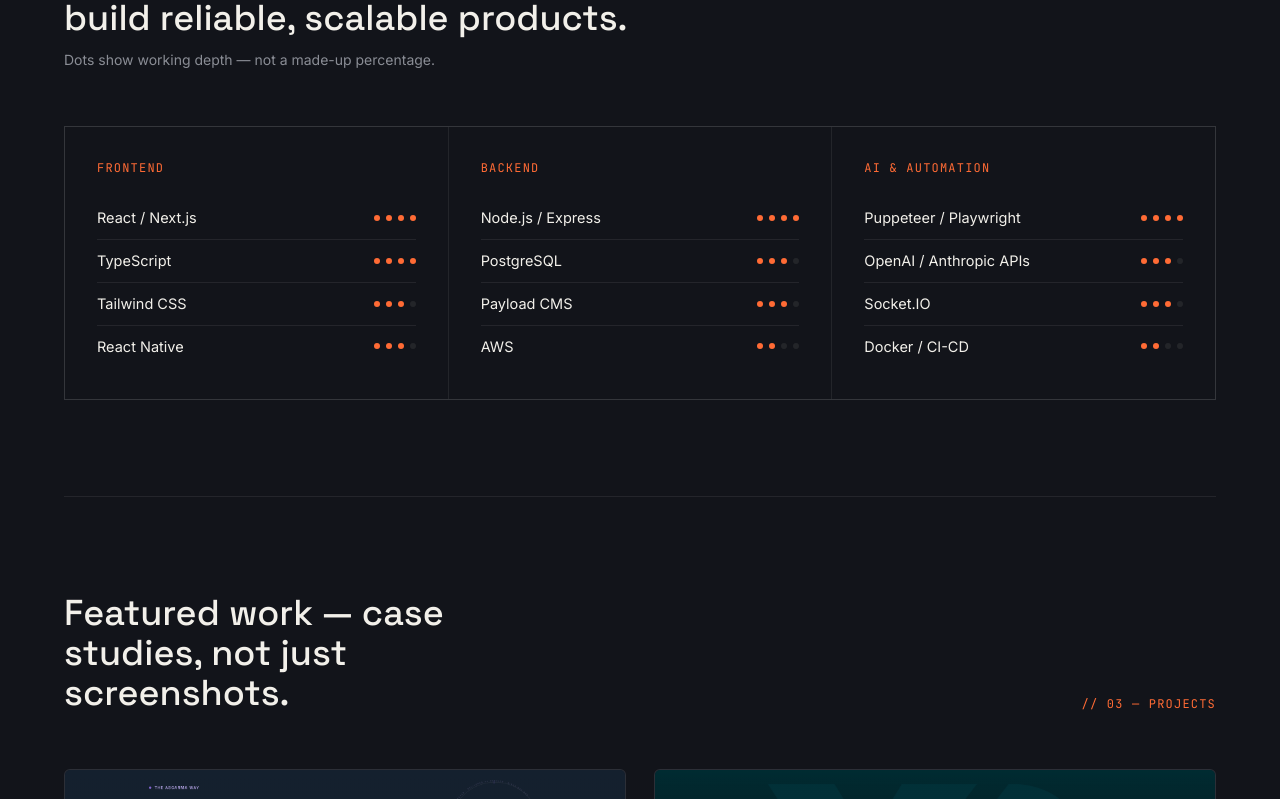
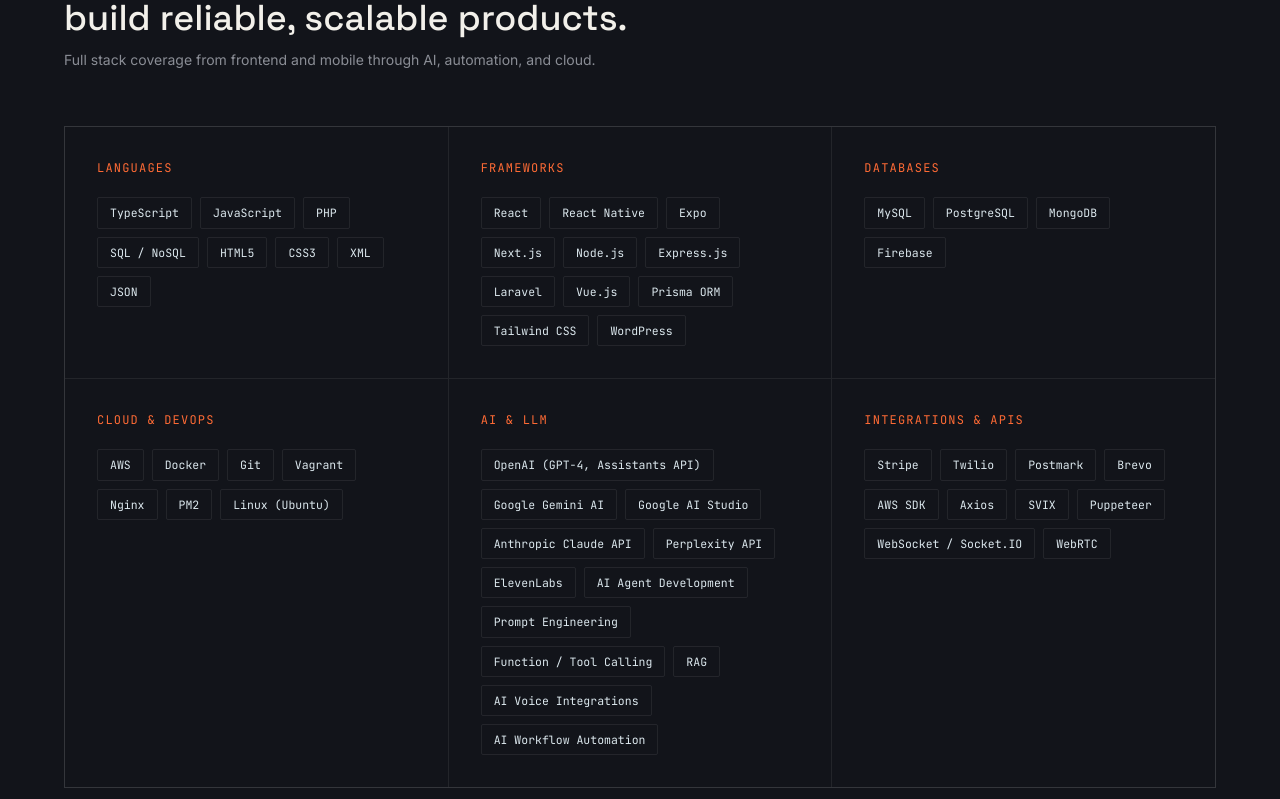
Before and after one commit to MurdoCodes/MurdoCodes21, a Next.js app: page / in a window 1280 px wide. Shown: the part 1361-2160 px from the top of the page. Built offline with nearby package versions, Linux system fonts and the light colour scheme.

Commit message:
refactor: added more skillset ont eh toolbox section

```diff
--- a/components/Skills.tsx
+++ b/components/Skills.tsx
@@ -1,50 +1,78 @@
 import Reveal from "./Reveal";
 
-type Skill = { name: string; level: 1 | 2 | 3 | 4 };
-type Column = { title: string; skills: Skill[] };
+type Category = { title: string; skills: string[] };
 
-const columns: Column[] = [
+const categories: Category[] = [
   {
-    title: "FRONTEND",
+    title: "LANGUAGES",
     skills: [
-      { name: "React / Next.js", level: 4 },
-      { name: "TypeScript", level: 4 },
-      { name: "Tailwind CSS", level: 3 },
-      { name: "React Native", level: 3 },
+      "TypeScript",
+      "JavaScript",
+      "PHP",
+      "SQL / NoSQL",
+      "HTML5",
+      "CSS3",
+      "XML",
+      "JSON",
     ],
   },
   {
-    title: "BACKEND",
+    title: "FRAMEWORKS",
     skills: [
-      { name: "Node.js / Express", level: 4 },
-      { name: "PostgreSQL", level: 3 },
-      { name: "Payload CMS", level: 3 },
-      { name: "AWS", level: 2 },
+      "React",
+      "React Native",
+      "Expo",
+      "Next.js",
+      "Node.js",
+      "Express.js",
+      "Laravel",
+      "Vue.js",
+      "Prisma ORM",
+      "Tailwind CSS",
+      "WordPress",
     ],
   },
   {
-    title: "AI & AUTOMATION",
+    title: "DATABASES",
+    skills: ["MySQL", "PostgreSQL", "MongoDB", "Firebase"],
+  },
+  {
+    title: "CLOUD & DEVOPS",
+    skills: ["AWS", "Docker", "Git", "Vagrant", "Nginx", "PM2", "Linux (Ubuntu)"],
+  },
+  {
+    title: "AI & LLM",
     skills: [
-      { name: "Puppeteer / Playwright", level: 4 },
-      { name: "OpenAI / Anthropic APIs", level: 3 },
-      { name: "Socket.IO", level: 3 },
-      { name: "Docker / CI-CD", level: 2 },
+      "OpenAI (GPT-4, Assistants API)",
+      "Google Gemini AI",
+      "Google AI Studio",
+      "Anthropic Claude API",
+      "Perplexity API",
+      "ElevenLabs",
+      "AI Agent Development",
+      "Prompt Engineering",
+      "Function / Tool Calling",
+      "RAG",
+      "AI Voice Integrations",
+      "AI Workflow Automation",
+    ],
+  },
+  {
+    title: "INTEGRATIONS & APIS",
+    skills: [
+      "Stripe",
+      "Twilio",
+      "Postmark",
+      "Brevo",
+      "AWS SDK",
+      "Axios",
+      "SVIX",
+      "Puppeteer",
+      "WebSocket / Socket.IO",
+      "WebRTC",
     ],
   },
 ];
-
-function Dots({ level }: { level: number }) {
-  return (
-    <div className="flex gap-1.5">
-      {[1, 2, 3, 4].map((i) => (
-        <span
-          key={i}
-          className={`w-1.5 h-1.5 rounded-full ${i <= level ? "bg-ember" : "bg-line"}`}
-        />
-      ))}
-    </div>
-  );
-}
 
 export default function Skills() {
   return (
@@ -55,23 +83,19 @@
           Technologies and tools I use to build reliable, scalable products.
         </h2>
         <p className="text-muted text-sm mt-3">
-          Dots show working depth — not a made-up percentage.
+          Full stack coverage from frontend and mobile through AI, automation, and cloud.
         </p>
       </Reveal>
 
-      <div className="grid md:grid-cols-3 gap-px bg-line border border-line mt-14">
-        {columns.map((col, i) => (
-          <Reveal key={col.title} delay={i * 100} className="bg-bg p-8">
-            <h3 className="section-tag mb-5">{col.title}</h3>
-            <div className="space-y-0">
-              {col.skills.map((s) => (
-                <div
-                  key={s.name}
-                  className="flex justify-between items-center py-2.5 border-b border-line last:border-none text-[14.5px]"
-                >
-                  <span>{s.name}</span>
-                  <Dots level={s.level} />
-                </div>
+      <div className="grid md:grid-cols-2 lg:grid-cols-3 gap-px bg-line border border-line mt-14">
+        {categories.map((category, i) => (
+          <Reveal key={category.title} delay={i * 80} className="bg-bg p-8">
+            <h3 className="section-tag mb-5">{category.title}</h3>
+            <div className="flex flex-wrap gap-2">
+              {category.skills.map((skill) => (
+                <span key={skill} className="stack-tag text-[10.5px] px-2.5 py-1.5">
+                  {skill}
+                </span>
               ))}
             </div>
           </Reveal>
```
